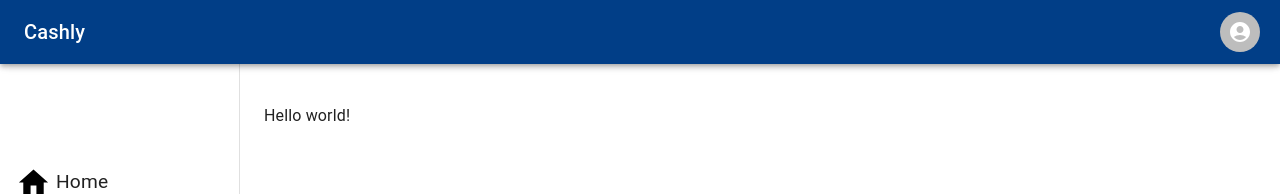
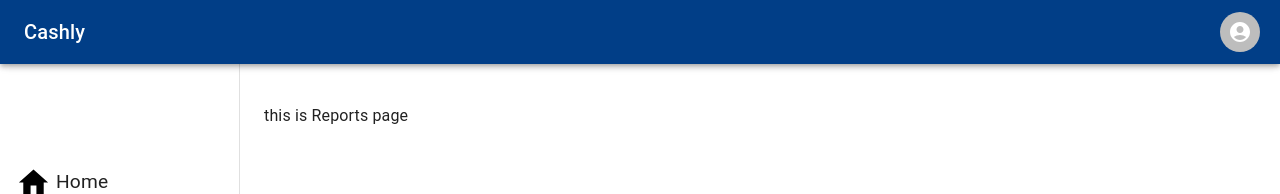
Before and after one commit to ahmedselamin/Cashlyv0, a React (Vite) app in the folder cashlyv3.client/: page /reports in a window 1280 px wide. Shown: the top 194 px of the page. Built offline with nearby package versions, Linux system fonts and the light colour scheme.

Commit message:
page change

```diff
--- a/cashlyv3.client/src/Pages/ReportsPage.jsx
+++ b/cashlyv3.client/src/Pages/ReportsPage.jsx
@@ -1,6 +1,6 @@
 function ReportsPage() {
   return (
-    <p>Hello world!</p>
+    <p>this is Reports page</p>
   );
 }
 
```
